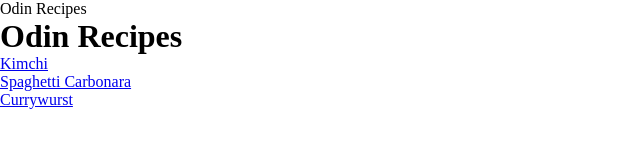
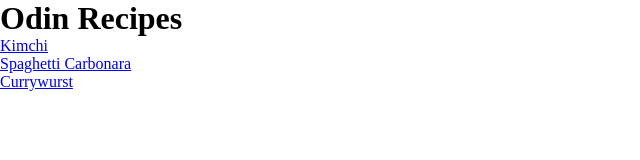
Before and after one commit to CitizenKai/odin-recipes, a plain HTML site: page index.html in a window 1280 px wide. Shown: the whole page, without its empty margins (0-640 px from the left). Drawn offline with Linux system fonts and the light colour scheme.

Commit message:
Add fix typos

```diff
--- a/index.html
+++ b/index.html
@@ -3,7 +3,7 @@
     <head>
         <meta charset="UTF-8">
         <meta name="viewport" content="width=device-width", initial-scale="1.0">
-        <link rel="stylesheet" href="styles.css"
+        <link rel="stylesheet" href="styles.css"/>
         <title>Odin Recipes</title>
     </head>
     <body>
```
Also changed, not shown: recipes/currywurst.html (+1 -1 lines), recipes/kimchi.html (+1 -1 lines), recipes/spaghetti-carbonara.html (+1 -1 lines).
